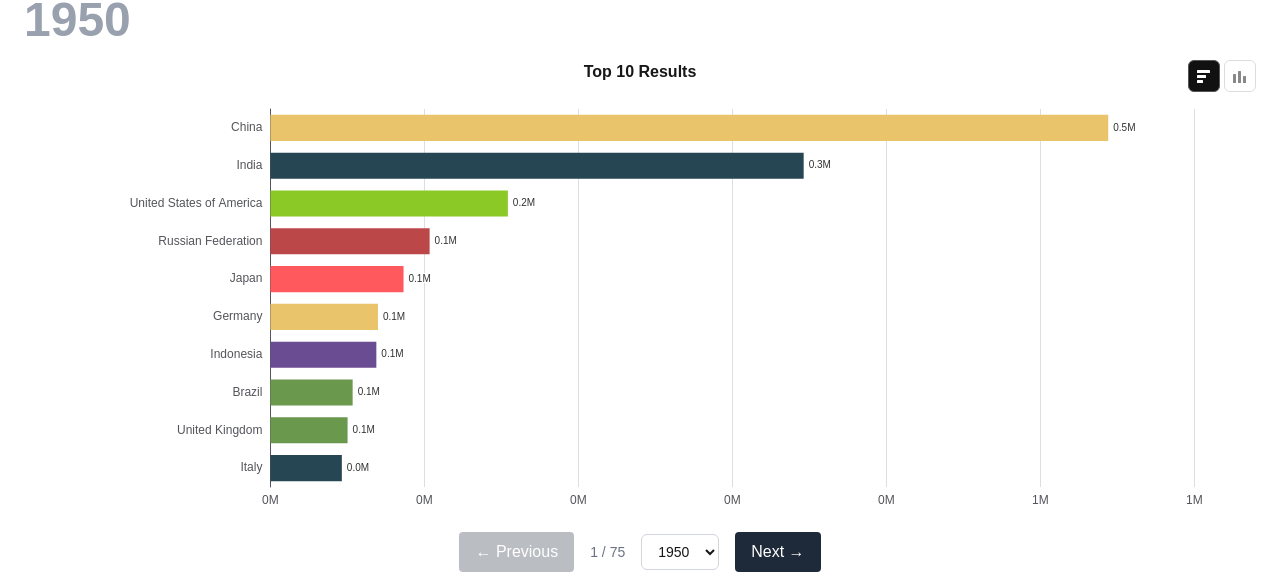
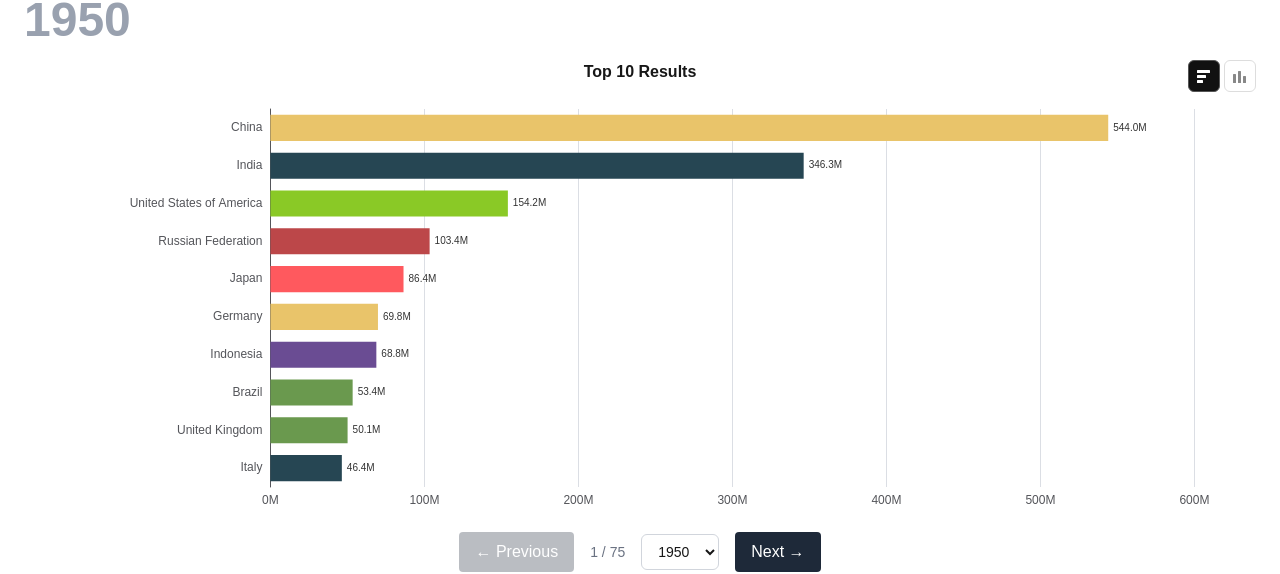
Before and after one commit to kartar-gill/nextjs-country-population-ui, a Next.js app: page / in a window 1280 px wide. Shown: the part 252-826 px from the top of the page. Built offline with nearby package versions, Linux system fonts and the light colour scheme.

Commit message:
fix population formatting

```diff
--- a/app/ui/components/bar-chart.tsx
+++ b/app/ui/components/bar-chart.tsx
@@ -46,7 +46,7 @@
       ? {
           type: "value",
           axisLabel: {
-            formatter: (v: number) => `${(v / 1_000_000).toFixed(0)}M`,
+            formatter: (v: number) => `${(v / 1_000).toFixed(0)}M`,
           },
         }
       : {
@@ -64,7 +64,7 @@
       : {
           type: "value",
           axisLabel: {
-            formatter: (v: number) => `${(v / 1_000_000).toFixed(0)}M`,
+            formatter: (v: number) => `${(v / 1_000).toFixed(0)}M`,
           },
         },
 
@@ -79,7 +79,7 @@
           show: true,
           position: isHorizontal ? "right" : "top",
           formatter: (p: { value: number }) =>
-            `${(p.value / 1_000_000).toFixed(1)}M`,
+            `${(p.value / 1_000).toFixed(1)}M`,
           fontSize: 10,
         },
       },
```
